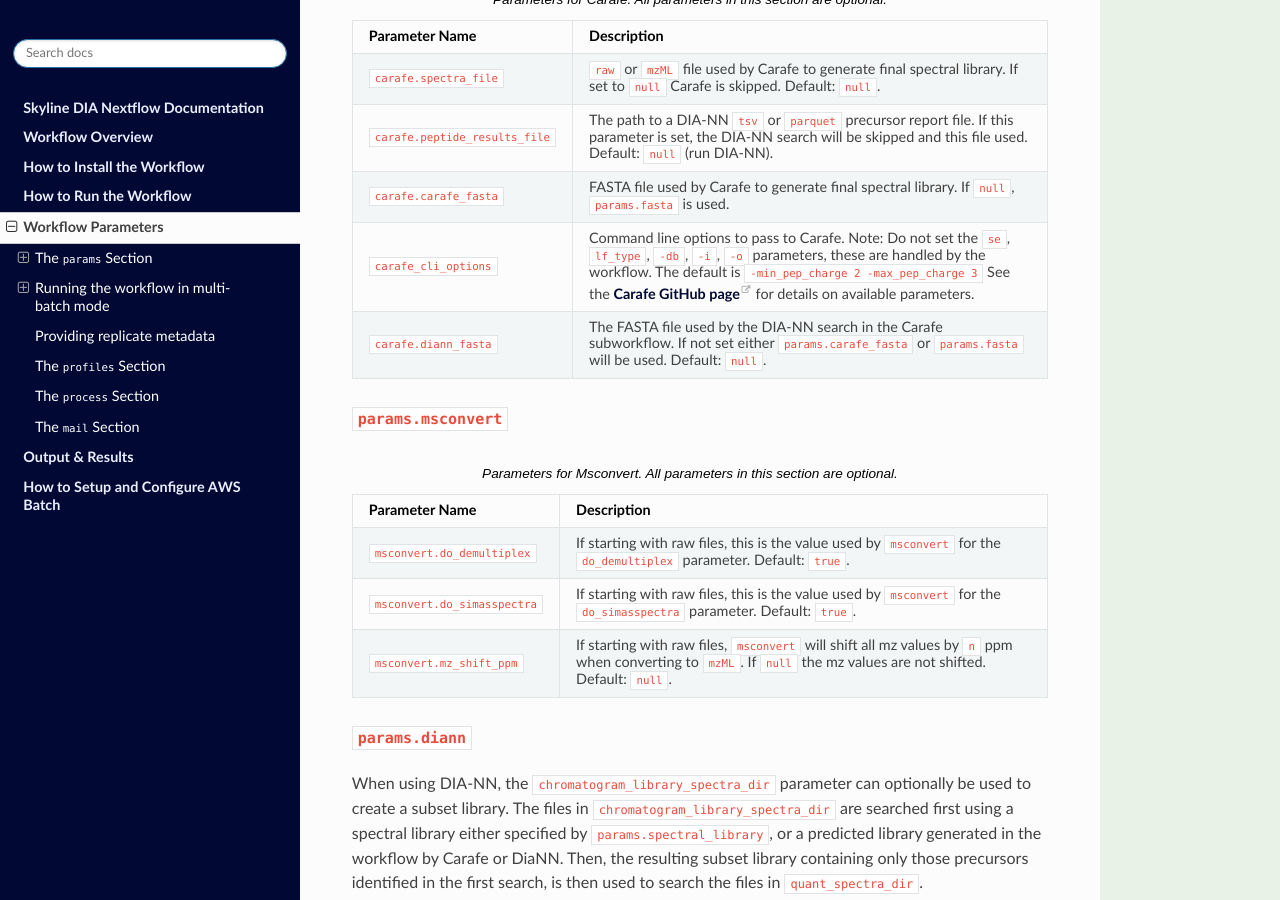
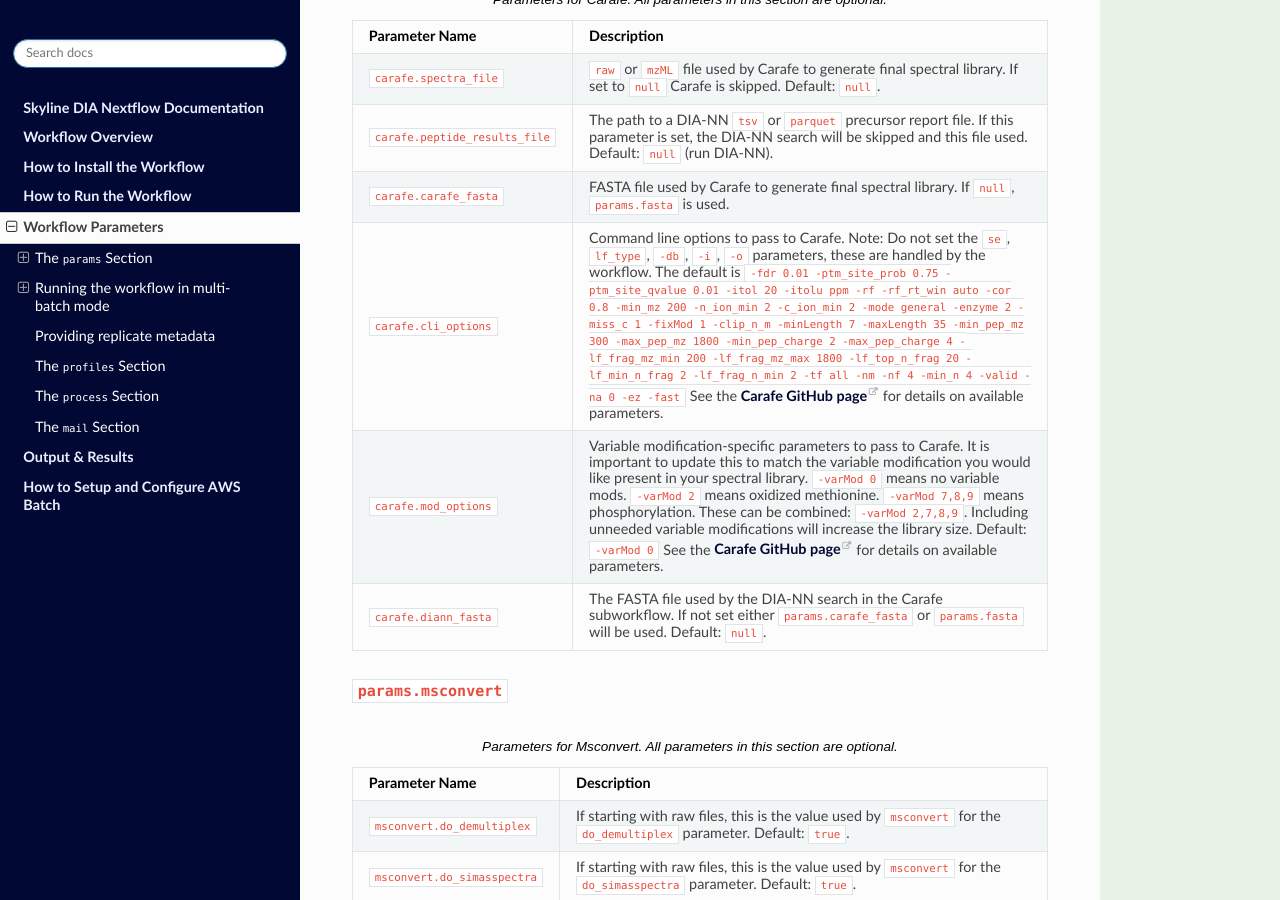
Before and after one commit to mriffle/nf-skyline-dia-ms, a Sphinx documentation site: the page built from docs/source/workflow_parameters.rst, in a window 1280 px wide and 900 px high, scrolled down 3499 px. Built offline with Sphinx 7.4.7 and the Read the Docs theme 3.1.0, drawn with Linux system fonts in a browser that asks for light colours.

Commit message:
add new default params, add new param for carafe mods

```diff
--- a/docs/source/workflow_parameters.rst
+++ b/docs/source/workflow_parameters.rst
@@ -151,9 +151,13 @@ The ``params`` Section
      - The path to a DIA-NN ``tsv`` or ``parquet`` precursor report file. If this parameter is set, the DIA-NN search will be skipped and this file used. Default: ``null`` (run DIA-NN).
    * - ``carafe.carafe_fasta``
      - FASTA file used by Carafe to generate final spectral library. If ``null``, ``params.fasta`` is used.
-   * - ``carafe_cli_options``
-     - Command line options to pass to Carafe. Note: Do not set the ``se``, ``lf_type``, ``-db``, ``-i``, ``-o`` parameters, these are handled by the workflow. The default is ``-min_pep_charge 2 -max_pep_charge 3``
+   * - ``carafe.cli_options``
+     - Command line options to pass to Carafe. Note: Do not set the ``se``, ``lf_type``, ``-db``, ``-i``, ``-o`` parameters, these are handled by the workflow. The default is ``-fdr 0.01 -ptm_site_prob 0.75 -ptm_site_qvalue 0.01 -itol 20 -itolu ppm -rf -rf_rt_win auto -cor 0.8 -min_mz 200 -n_ion_min 2 -c_ion_min 2 -mode general -enzyme 2 -miss_c 1 -fixMod 1 -clip_n_m -minLength 7 -maxLength 35 -min_pep_mz 300 -max_pep_mz 1800 -min_pep_charge 2 -max_pep_charge 4 -lf_frag_mz_min 200 -lf_frag_mz_max 1800 -lf_top_n_frag 20 -lf_min_n_frag 2 -lf_frag_n_min 2 -tf all -nm -nf 4 -min_n 4 -valid -na 0 -ez -fast``
        See the `Carafe GitHub page <https://github.com/Noble-Lab/Carafe>`_ for details on available parameters.
+   * - ``carafe.mod_options``
+     - Variable modification-specific parameters to pass to Carafe. It is important to update this to match the variable modification you would like present in your spectral library. ``-varMod 0`` means no variable mods. ``-varMod 2`` means oxidized methionine. ``-varMod 7,8,9`` means phosphorylation. These can be combined: ``-varMod 2,7,8,9``. Including unneeded variable modifications will increase the library size. Default: ``-varMod 0``
+       See the `Carafe GitHub page <https://github.com/Noble-Lab/Carafe>`_ for details on available parameters.
+
    * - ``carafe.diann_fasta``
      - The FASTA file used by the DIA-NN search in the Carafe subworkflow. If not set either ``params.carafe_fasta`` or ``params.fasta`` will be used. Default: ``null``.
 
--- a/nextflow_schema.json
+++ b/nextflow_schema.json
@@ -168,6 +168,10 @@
           "type": "string"
         },
         "cli_options": {
+          "type": "string",
+          "default": ""
+        },
+        "mod_options": {
           "type": "string",
           "default": ""
         }
```
Also changed, not shown: 3 other files.
